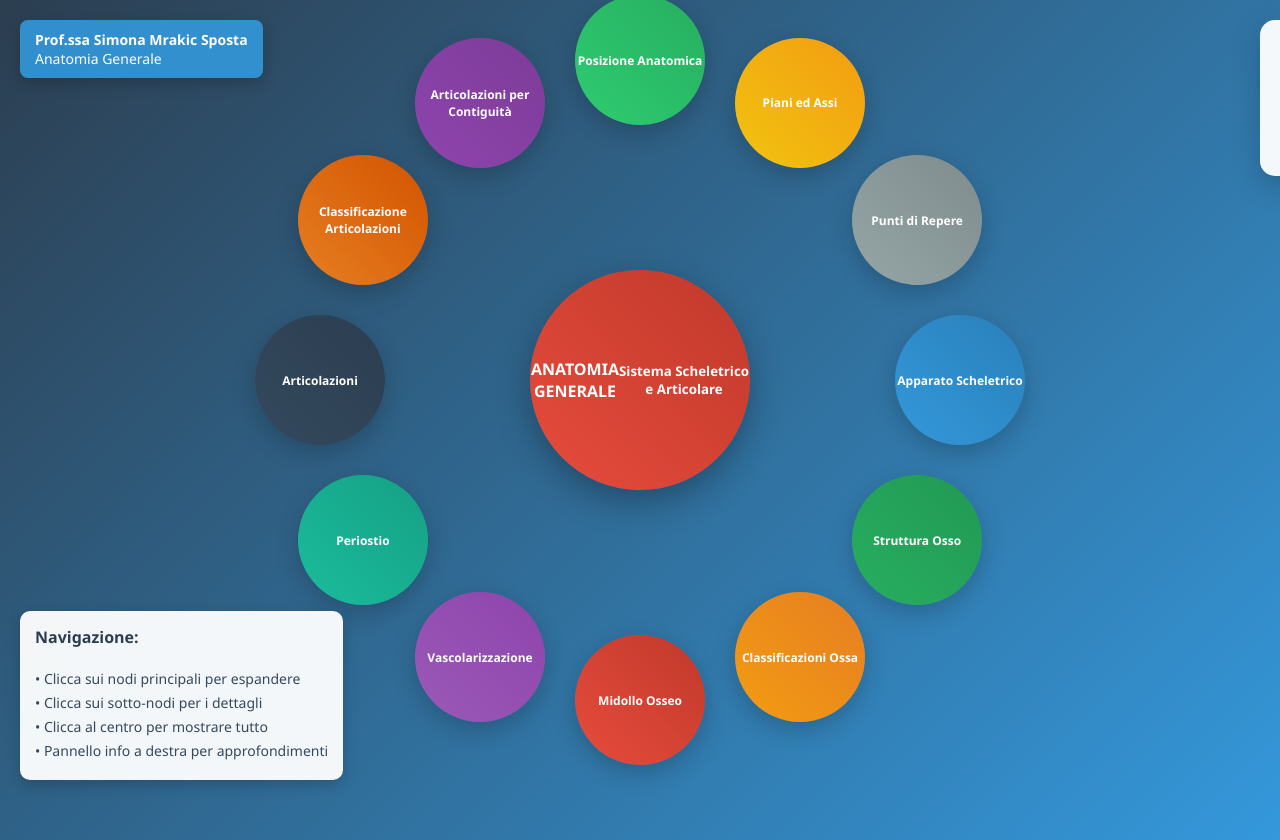
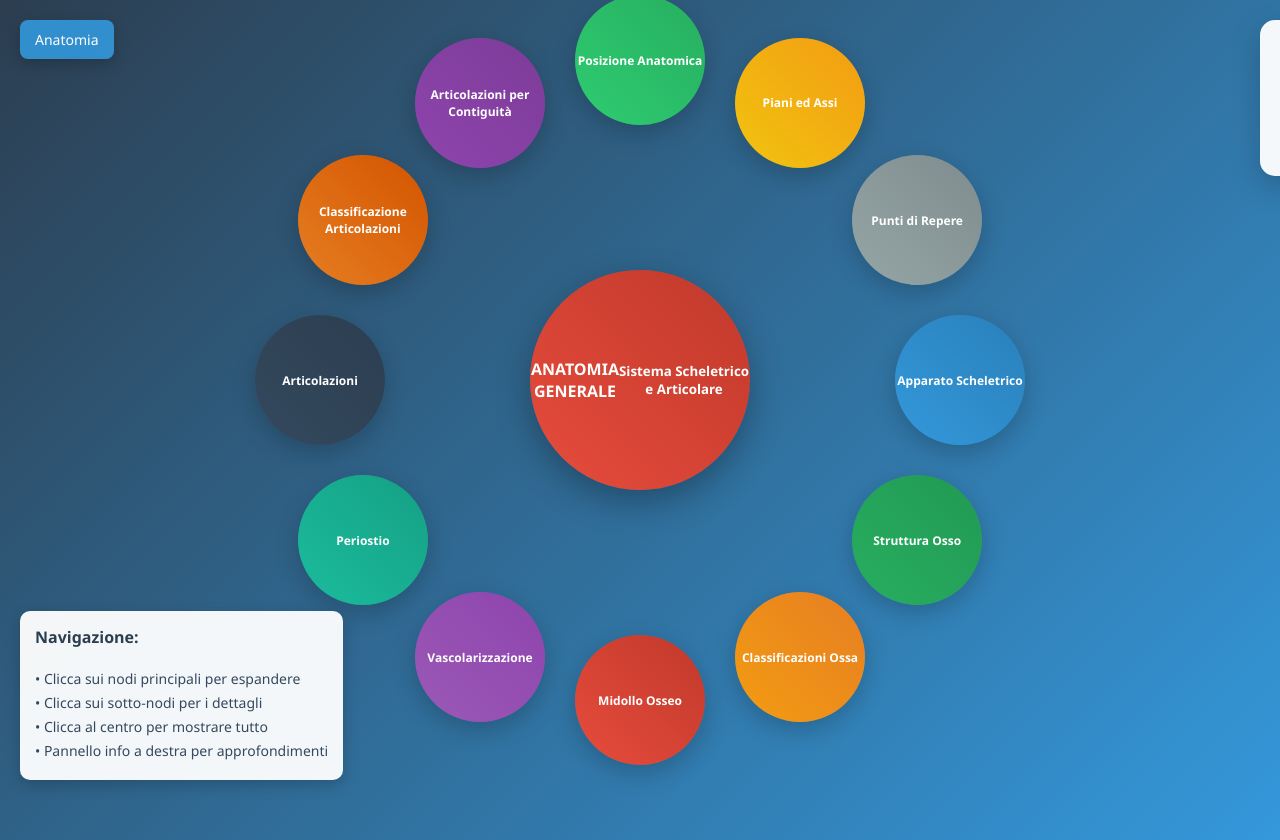
Before and after one commit to Lunesius/mappe-anatomia, a plain HTML site: page 02 Apparato Scheletrico.html in a window 1280 px wide. Drawn offline with Linux system fonts and the light colour scheme.

Commit message:
Update 02 Apparato Scheletrico.html

```diff
--- a/02 Apparato Scheletrico.html
+++ b/02 Apparato Scheletrico.html
@@ -289,8 +289,7 @@
 </head>
 <body>
     <div class="professor-info">
-        <strong>Prof.ssa Simona Mrakic Sposta</strong><br>
-        Anatomia Generale
+              Anatomia
     </div>
 
 
```
